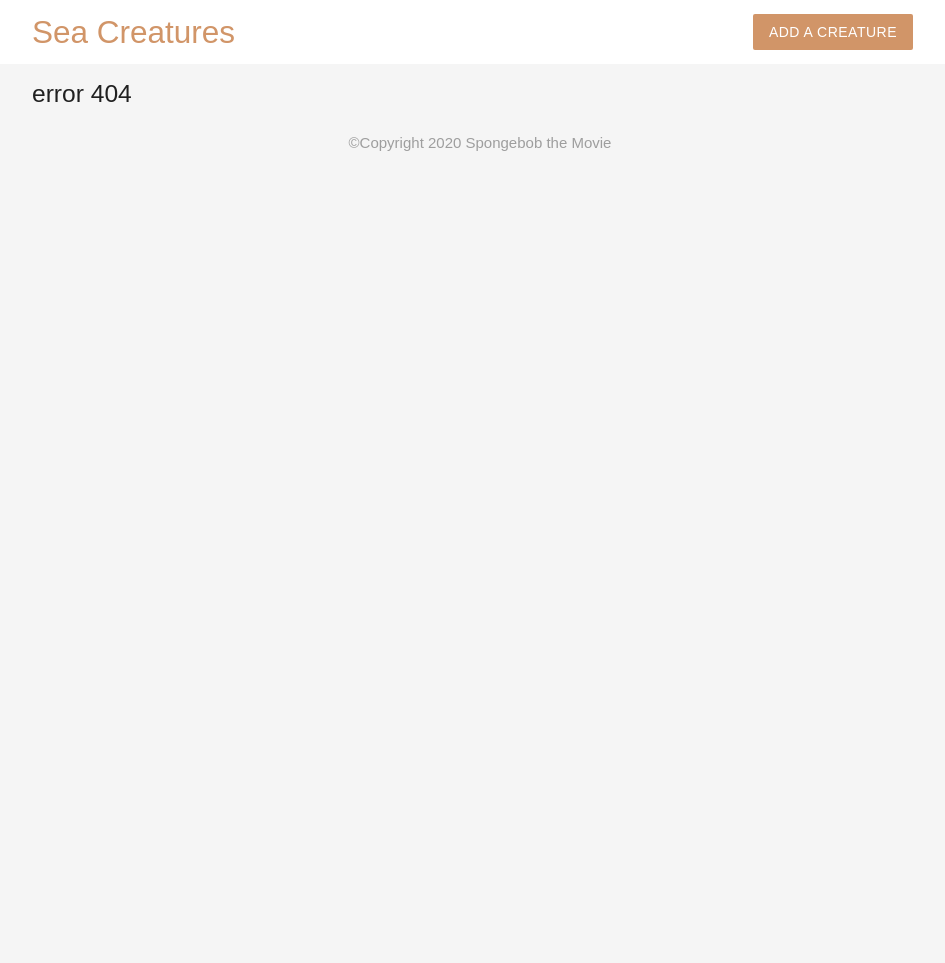
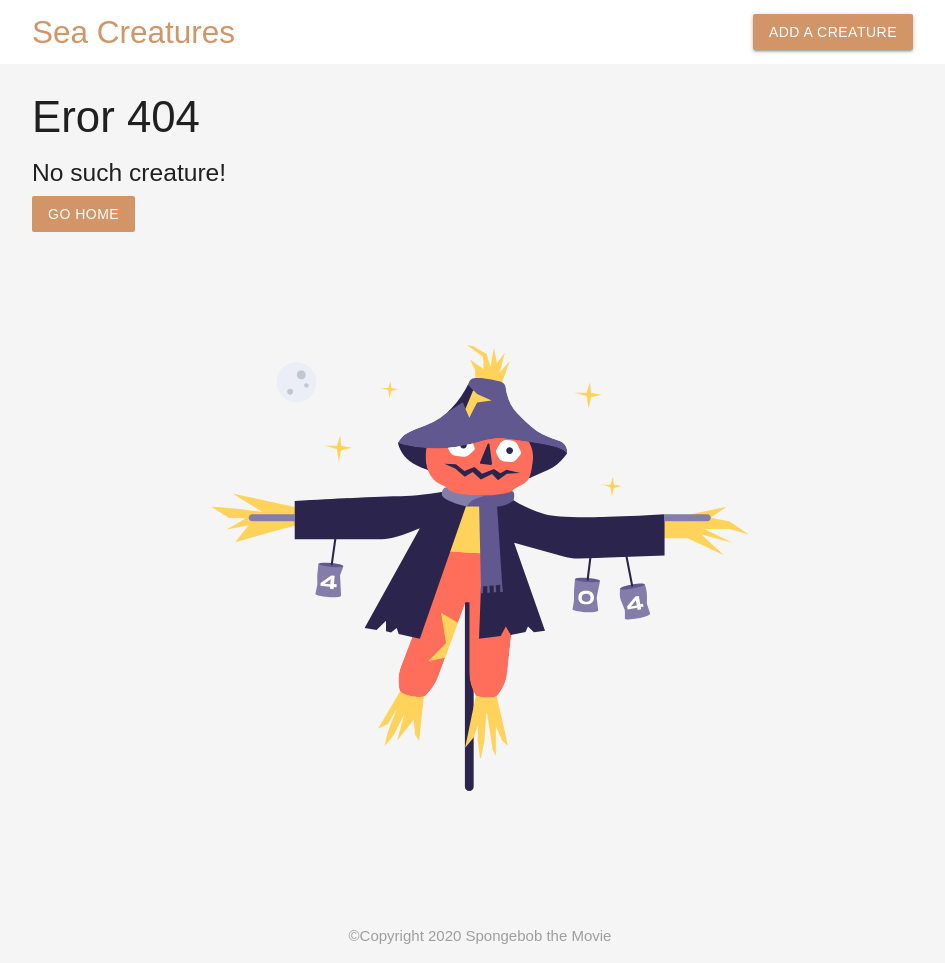
Before and after one commit to Im-Hassan-wd/sea-creatures, a PHP site: page /details.php in a window 1280 px wide. Shown: the whole page, without its empty margins (160-1105 px from the left). Before the commit the page ends 151 px from the top, so only its background shows below. Run offline with PHP 8.4, Linux system fonts and the light colour scheme; data that the repository does not hold is empty.

Commit message:
worrking on

```diff
--- a/details.php
+++ b/details.php
@@ -34,7 +34,12 @@
             <h5>Biography</h5>
             <h6><?php echo htmlspecialchars($creature['bio']); ?></h6>
         <?php } else { ?>
-            <h5>error 404</h5>
+            <header>
+                <h3>Eror 404</h3>
+            </header>
+                <h5>No such creature!</h5>
+                <a href="index.php" class="btn brand z-depth-0">go home</a>
+                <img src="images/16.svg" alt="">
         <?php }?>
     </div>
 
--- a/index.php
+++ b/index.php
@@ -29,7 +29,7 @@
     <div class="container">
         <div class="row">
             <?php foreach($creatures as $creature) { ?>
-                <div class="col s6 md3">
+                <div class="col s4 md6">
                     <div class="card z-depth-0">
                         <div class="card-content center">
                             <img src="images/<?php echo $creature['avatar'] ?>" alt="<?php echo htmlspecialchars($creature['name']); ?>">
--- a/template/header.php
+++ b/template/header.php
@@ -4,6 +4,7 @@
     <meta name="viewport" content="width=device-width, initial-scale=1.0">
     <!-- Compiled and minified CSS -->
     <link rel="stylesheet" href="https://cdnjs.cloudflare.com/ajax/libs/materialize/1.0.0/css/materialize.min.css">
+    <!-- <link href="https://cdn.jsdelivr.net/npm/bootstrap@5.1.3/dist/css/bootstrap.min.css" rel="stylesheet" integrity="sha384-1BmE4kWBq78iYhFldvKuhfTAU6auU8tT94WrHftjDbrCEXSU1oBoqyl2QvZ6jIW3" crossorigin="anonymous"> -->
     <title>Sea Creatures</title>
     <style>
         * {
@@ -25,6 +26,7 @@
         img {
             width: 100%;
         }
+
     </style>
 </head>
     <body class="grey lighten-4">
@@ -32,7 +34,7 @@
             <div class="container">
                 <a href="index.php" class="brand-logo brand-text">Sea Creatures</a>
                 <ul id="nav-mobile" class="right hide-on-small-and-down">
-                    <li><a href="add.php" class="btn brand z-depth-0">ADD A CREATURE</a></li>
+                    <li><a href="add.php" class="btn brand">ADD A CREATURE</a></li>
                 </ul>
             </div>
         </nav>
```
Also changed, not shown: cloth-flier (1).jpg (added), images/16.svg (added), stuff (2).jpg (deleted).
